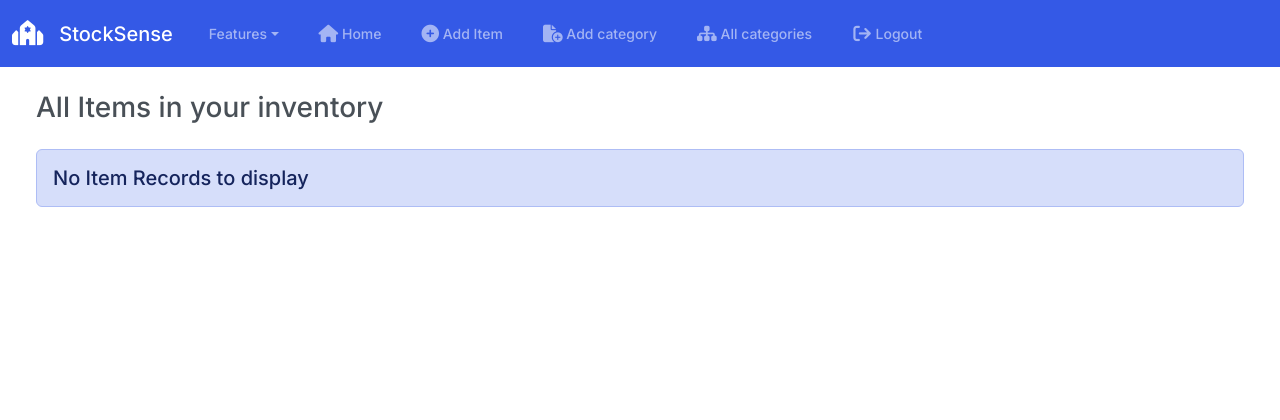
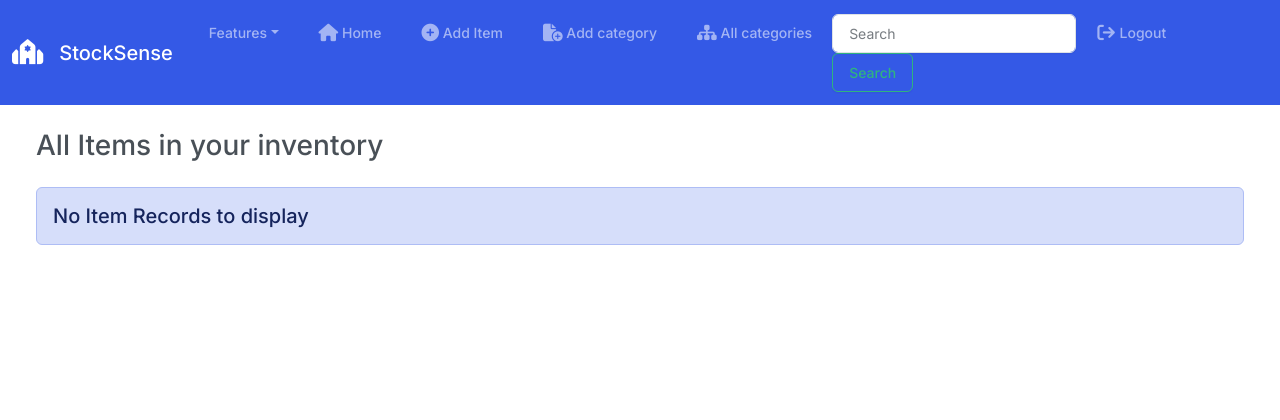
Before and after one commit to MartyEternal/inventorymanager, a Django app: page / in a window 1280 px wide. Shown: the top 420 px of the page. Run offline with Django 5.2, Linux system fonts and the light colour scheme; the visitor is signed in with stand-in values (Sample User, id 1); data that the repository does not hold is empty; some libraries are stand-ins or nearby versions.

Commit message:
search bar functionality

```diff
--- a/main_app/templates/base.html
+++ b/main_app/templates/base.html
@@ -3,8 +3,11 @@
 <html lang="en">
   <head>
     <title>Inventory Management System</title>
-    <link rel="stylesheet" href="https://cdnjs.cloudflare.com/ajax/libs/font-awesome/6.1.1/css/all.min.css">
-    <link href="{% static 'css/bootstrap.min.css' %}" rel="stylesheet">
+    <link
+      rel="stylesheet"
+      href="https://cdnjs.cloudflare.com/ajax/libs/font-awesome/6.1.1/css/all.min.css"
+    />
+    <link href="{% static 'css/bootstrap.min.css' %}" rel="stylesheet" />
   </head>
   <body class="d-flex flex-column min-vh-100">
     <nav class="navbar navbar-expand-lg navbar-dark bg-primary">
@@ -12,13 +15,29 @@
         <a class="navbar-brand" href="{% url 'home' %}">
           <i class="fa-solid fa-synagogue fa-lg"></i> &nbsp;&nbsp;StockSense
         </a>
-        <button class="navbar-toggler" type="button" data-bs-toggle="collapse" data-bs-target="#navbarColor01" aria-controls="navbarColor01" aria-expanded="false" aria-label="Toggle navigation">
+        <button
+          class="navbar-toggler"
+          type="button"
+          data-bs-toggle="collapse"
+          data-bs-target="#navbarColor01"
+          aria-controls="navbarColor01"
+          aria-expanded="false"
+          aria-label="Toggle navigation"
+        >
           <span class="navbar-toggler-icon"></span>
         </button>
         <div class="collapse navbar-collapse" id="navbarColor01">
           <ul class="navbar-nav me-auto">
             <li class="nav-item dropdown">
-                <a class="nav-link dropdown-toggle" data-bs-toggle="dropdown" href="#" role="button" aria-haspopup="true" aria-expanded="false">Features</a>
+              <a
+                class="nav-link dropdown-toggle"
+                data-bs-toggle="dropdown"
+                href="#"
+                role="button"
+                aria-haspopup="true"
+                aria-expanded="false"
+                >Features</a
+              >
               <div class="dropdown-menu">
                 <a class="dropdown-item" href="{% url 'about' %}">About</a>
                 <a class="dropdown-item" href="#">Contact</a>
@@ -46,9 +65,32 @@
                 <i class="fa-solid fa-sitemap fa-lg"></i> All categories
               </a>
             </li>
+            <li>
+              <form
+                class="form-inline my-2 my-lg-0"
+                method="POST"
+                action="{% url 'search_items' %}"
+              >
+                {% csrf_token %}
+                <input
+                  class="form-control mr-sm-2"
+                  type="search"
+                  placeholder="Search"
+                  aria-label="Search"
+                  name="searched"
+                />
+                <button
+                  class="btn btn-outline-success my-2 my-sm-0"
+                  type="submit"
+                >
+                  Search
+                </button>
+              </form>
+            </li>
             <li class="nav-item">
               <a class="nav-link" href="{% url 'logout' %}">
-                  <i class="fa-solid fa-arrow-right-from-bracket fa-lg"></i> Logout
+                <i class="fa-solid fa-arrow-right-from-bracket fa-lg"></i>
+                Logout
               </a>
             </li>
             {% endif %}
@@ -56,14 +98,15 @@
         </div>
       </div>
     </nav>
-    <div class="container-fluid">
-      {% block content %}
-      {% endblock %}
-    </div>
+    <div class="container-fluid">{% block content %} {% endblock %}</div>
     <footer class="mt-auto mb-4">
       <div class="text-center">
         <span>
-          Copyright &copy; <script>document.write(new Date().getFullYear())</script>&nbsp;&nbsp;StockSense: Inventory Management System
+          Copyright &copy;
+          <script>
+            document.write(new Date().getFullYear());
+          </script>
+          &nbsp;&nbsp;StockSense: Inventory Management System
         </span>
       </div>
     </footer>
--- a/main_app/urls.py
+++ b/main_app/urls.py
@@ -14,4 +14,5 @@ urlpatterns = [
     path('items/create/', views.ItemCreate.as_view(), name='items_create'),
     path('items/<int:pk>/update/', views.ItemUpdate.as_view(), name='items_update'),
     path('items/<int:pk>/delete/', views.ItemDelete.as_view(), name='items_delete'),
+    path('search_items/', views.search_items, name='search_items'),
 ]
--- a/main_app/views.py
+++ b/main_app/views.py
@@ -72,3 +72,17 @@ class ItemUpdate(UpdateView):
 class ItemDelete(DeleteView):
   model = Item
   success_url = '/'
+
+def search_items(request):
+    if request.user.is_authenticated:
+        if request.method == 'POST':
+            searched = request.POST['searched']
+            items = Item.objects.filter(name__contains=searched)
+            print(items)
+            print(searched)
+            return render(request, 'search_items.html', {'searched':searched, 'item': items})
+        else:
+            return render (request, 'search_items.html', {})
+    else:
+        messages.success(request, 'You need to be logged in to search')
+        return render('home')
```
Also changed, not shown: main_app/templates/search_items.html (added, +39 -0 lines). Lines whose indentation alone changed are shown as unchanged.
